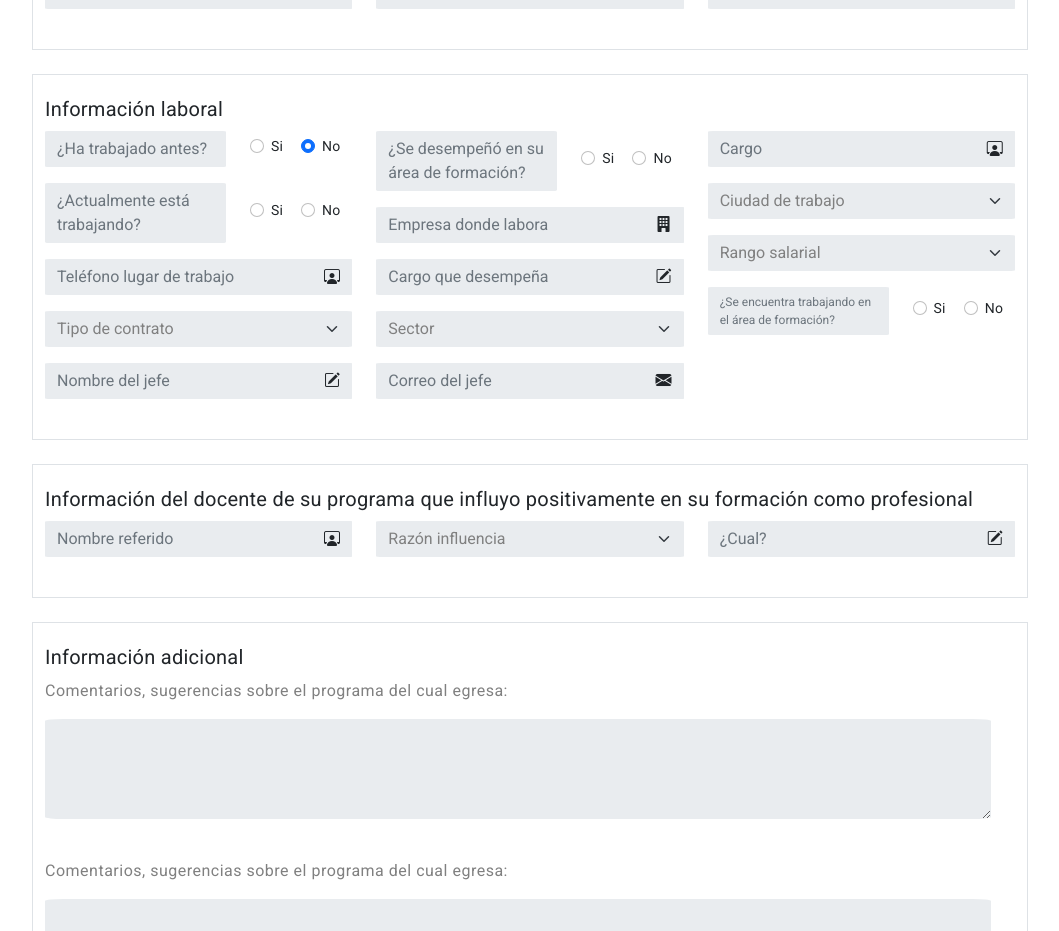
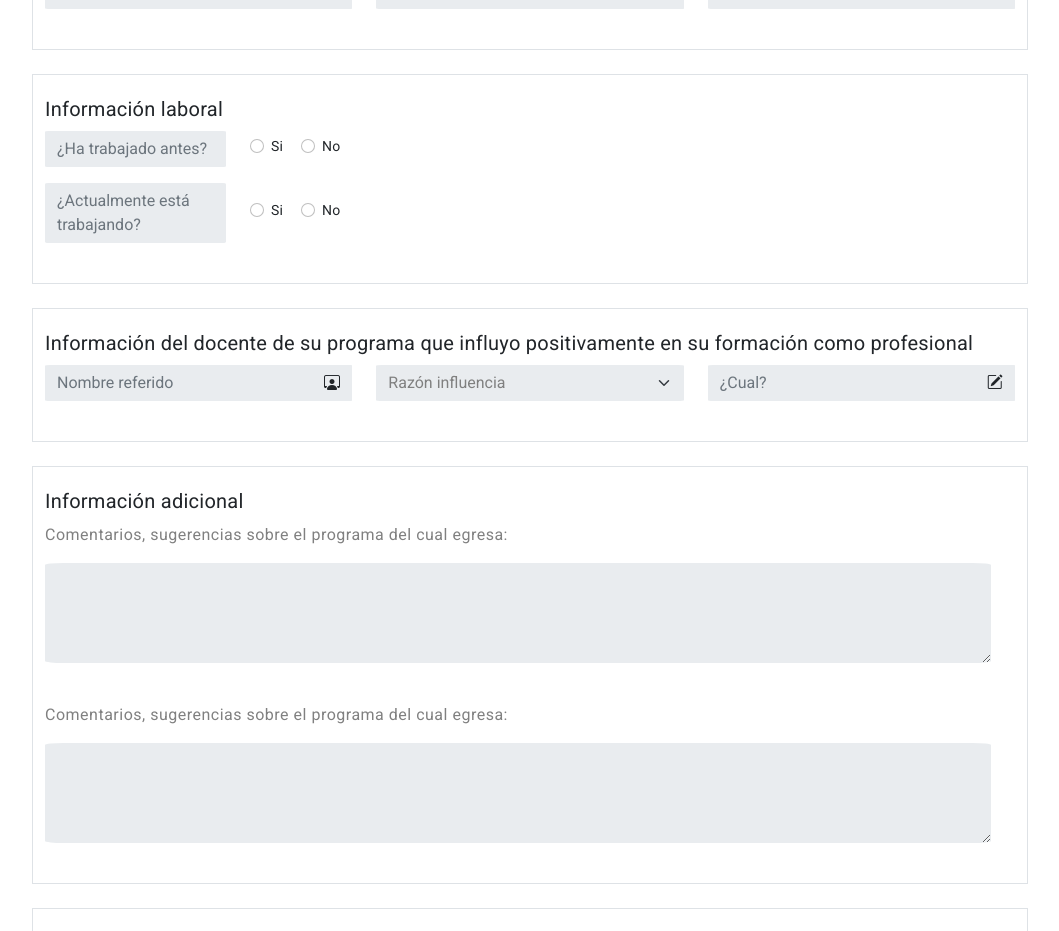
Before and after one commit to kevinalarcon95/Graduates-form, an Angular app: page /graduates-form in a window 1280 px wide. Shown: the part 940-1871 px from the top of the page, without its empty margins (110-1169 px from the left). Built offline with nearby package versions, Linux system fonts and the light colour scheme.

Commit message:
Correccion de algunos campos en form

```diff
--- a/src/app/graduates-form/graduates-form.component.html
+++ b/src/app/graduates-form/graduates-form.component.html
@@ -287,13 +287,13 @@
                       </div>
                       <div class="col-2 d-flex align-items-center align-self-center">
                           <div class="form-check form-check-inline col-3">
-                              <input class="form-check-input" type="radio" name="inlineRadioOptions" aria-label="radio" value="option1" (click)="enableInputTwo()" />
+                              <input class="form-check-input" formControlName="hasWork" type="radio" aria-label="radio" value="SI" (click)="enableInputTwo()" />
                               <label class="form-check-label" for="inlineRadio1">Si</label>
                           </div>
                       </div>
                       <div class="col-2 d-flex align-items-center align-self-center">
                           <div class="form-check form-check-inline col-3">
-                              <input class="form-check-input" type="radio" name="inlineRadioOptions" id="inlineRadio2" aria-label="radio" value="option2" (click)="disableInputTwo()" checked />
+                              <input class="form-check-input" formControlName="hasWork" type="radio"  id="inlineRadio2" aria-label="radio" value="NO" (click)="disableInputTwo()" checked />
                               <label class="form-check-label" for="inlineRadio2">No</label>
                           </div>
                       </div>
@@ -310,7 +310,7 @@
                       * Campo requerido
                   </div>
               </div>
-              <div class="mb-1 mb-3">
+              <div class="mb-3">
                   <div class="row pe-4">
                       <div class="col-8">
                           <div class="input-group">
@@ -319,21 +319,21 @@
                       </div>
                       <div class="col-2 d-flex align-items-center align-self-center">
                           <div class="form-check form-check-inline col-3">
-                              <input class="form-check-input" type="radio" name="inlineRadioOptions" id="inlineRadio1" value="option1" />
-                              <label class="form-check-label" for="inlineRadio1">Si</label>
+                              <input class="form-check-input" formControlName="currentlyWorking" type="radio"  id="isWorkRadio1" value="SI" (click)="enableInputThree()" />
+                              <label class="form-check-label" for="isWorkRadio1">Si</label>
                           </div>
                       </div>
                       <div class="col-2 d-flex align-items-center align-self-center">
                           <div class="form-check form-check-inline col-3">
-                              <input class="form-check-input" type="radio" name="inlineRadioOptions" id="inlineRadio2" value="option2" />
-                              <label class="form-check-label" for="inlineRadio2">No</label>
+                              <input class="form-check-input" formControlName="currentlyWorking" type="radio" id="isWorkRadio2" value="NO" (click)="disableInputThree()" checked/>
+                              <label class="form-check-label" for="isWorkRadio2">No</label>
                           </div>
                       </div>
                   </div>
               </div>
-              <div class="mb-1">
-                  <div class="input-group mb-3">
-                      <input type="text" class="form-control" formControlName="phoneWork" aria-label="Sizing example input" aria-describedby="inputGroup-sizing-default" required placeholder="Teléfono lugar de trabajo" />
+              <div class="mb-3" *ngIf="element3 == true">
+                  <div class="input-group mb-3" >
+                      <input type="text" class="form-control" formControlName="phoneWork" aria-label="Sizing example input" aria-describedby="inputGroup-sizing-default" placeholder="Teléfono lugar de trabajo" />
                       <span class="input-group-text" id="inputGroup-sizing-default">
                         <i class="bi bi-person-workspace"></i>
                       </span>
@@ -343,7 +343,7 @@
                   </div>
                   <div *ngIf="graduatesForm.get('phoneWork')?.errors?.pattern" class="alert alert-danger">Solo debe ingresar valores númericos.</div>
               </div>
-              <div class="mb-1 mb-3">
+              <div class="mb-3" *ngIf="element3 == true">
                   <select class="form-select mb-3" formControlName="typeContract" aria-label="Default select example">
                       <option value="" selected hidden>Tipo de contrato</option>
                       <option value="CONTRATO A TÉRMINO FIJO">
@@ -369,9 +369,9 @@
                       * Campo requerido
                   </div>
               </div>
-              <div class="mb-1">
-                  <div class="input-group mb-3">
-                      <input type="text" class="form-control" formControlName="bossName" aria-label="Sizing example input" aria-describedby="inputGroup-sizing-default" required placeholder="Nombre del jefe" />
+              <div class="mb-3" *ngIf="element3 == true">
+                  <div class="input-group">
+                      <input type="text" class="form-control" formControlName="bossName" aria-label="Sizing example input" aria-describedby="inputGroup-sizing-default" placeholder="Nombre del jefe" />
                       <span class="input-group-text" id="inputGroup-sizing-default">
                         <i class="bi bi-pencil-square"></i>
                       </span>
@@ -381,7 +381,7 @@
                   </div>
               </div>
           </div>
-          <div class="col-4">
+          <div class="col-4" *ngIf="element3 == true">
               <div class="mb-1 mb-3">
                   <div class="row pe-4">
                       <div class="col-8">
@@ -389,13 +389,13 @@
                       </div>
                       <div class="col-2 d-flex align-items-center align-self-center">
                           <div class="form-check form-check-inline col-3">
-                              <input class="form-check-input" type="radio" name="optionArea" formControlName="optionArea" id="inlineRadio1" value="SI" required />
+                              <input class="form-check-input" type="radio" name="optionArea" formControlName="optionArea" id="inlineRadio1" value="SI" />
                               <label class="form-check-label" for="inlineRadio1">Si</label>
                           </div>
                       </div>
                       <div class="col-2 d-flex align-items-center align-self-center">
                           <div class="form-check form-check-inline col-3">
-                              <input class="form-check-input" type="radio" name="optionArea" formControlName="optionArea" id="inlineRadio2" value="NO" required />
+                              <input class="form-check-input" type="radio" name="optionArea" formControlName="optionArea" id="inlineRadio2" value="NO" />
                               <label class="form-check-label" for="inlineRadio2">No</label>
                           </div>
                       </div>
@@ -406,7 +406,7 @@
               </div>
               <div class="mb-1">
                   <div class="input-group mb-3">
-                      <input type="text" class="form-control" formControlName="nameCompanyWork" aria-label="Sizing example input" aria-describedby="inputGroup-sizing-default" required placeholder="Empresa donde labora" />
+                      <input type="text" class="form-control" formControlName="nameCompanyWork" aria-label="Sizing example input" aria-describedby="inputGroup-sizing-default" placeholder="Empresa donde labora" />
                       <span class="input-group-text" id="inputGroup-sizing-default">
                         <i class="bi bi-building-fill"></i>
                      </span>
@@ -417,7 +417,7 @@
               </div>
               <div class="mb-1">
                   <div class="input-group mb-3">
-                      <input type="text" class="form-control" formControlName="positionCompany" aria-label="Sizing example input" aria-describedby="inputGroup-sizing-default" required placeholder="Cargo que desempeña" />
+                      <input type="text" class="form-control" formControlName="positionCompany" aria-label="Sizing example input" aria-describedby="inputGroup-sizing-default" placeholder="Cargo que desempeña" />
                       <span class="input-group-text" id="inputGroup-sizing-default">
                         <i class="bi bi-pencil-square"></i>
                       </span>
@@ -427,7 +427,7 @@
                   </div>
               </div>
               <div class="mb-1 mb-3">
-                  <select class="form-select" formControlName="workSector" aria-label="Default select example" required>
+                  <select class="form-select" formControlName="workSector" aria-label="Default select example">
                       <option value="" selected hidden>Sector</option>
                       <option value="PUBLICO">Publico</option>
                       <option value="PRIVADO">Privado</option>
@@ -439,7 +439,7 @@
               </div>
               <div class="mb-1">
                   <div class="input-group mb-3">
-                      <input type="email" class="form-control" formControlName="bossMail" aria-label="Sizing example input" aria-describedby="inputGroup-sizing-default" required placeholder="Correo del jefe" />
+                      <input type="email" class="form-control" formControlName="bossMail" aria-label="Sizing example input" aria-describedby="inputGroup-sizing-default" placeholder="Correo del jefe" />
                       <span class="input-group-text" id="inputGroup-sizing-default">
                         <i class="bi bi-envelope-fill"></i>
                       </span>
@@ -450,10 +450,10 @@
                   <div *ngIf="graduatesForm.get('bossMail')?.errors?.['email'] && graduatesForm.get('bossMail')?.touched" class="alert alert-danger">* No es un correo</div>
               </div>
           </div>
-          <div class="col-4">
+          <div class="col-4" *ngIf="element3 == true">
               <div class="mb-1 mb-3">
                   <div class="input-group">
-                      <input type="text" class="form-control" formControlName="bossPositionCompany" aria-label="Sizing example input" aria-describedby="inputGroup-sizing-default" required placeholder="Cargo" />
+                      <input type="text" class="form-control" formControlName="bossPositionCompany" aria-label="Sizing example input" aria-describedby="inputGroup-sizing-default" placeholder="Cargo" />
                       <span class="input-group-text" id="inputGroup-sizing-default">
                         <i class="bi bi-person-workspace"></i>
                       </span>
@@ -558,7 +558,7 @@
           <div class="col-4">
               <div class="mb-1">
                   <div class="input-group mb-3">
-                      <input type="text" class="form-control" aria-label="Sizing example input" aria-describedby="inputGroup-sizing-default" required placeholder="¿Cual?" />
+                      <input type="text" class="form-control" formControlName="whatReason" aria-label="Sizing example input" aria-describedby="inputGroup-sizing-default" required placeholder="¿Cual?" />
                       <span class="input-group-text" id="inputGroup-sizing-default">
                         <i class="bi bi-pencil-square"></i>
                       </span>
--- a/src/model/GraduatesForm.ts
+++ b/src/model/GraduatesForm.ts
@@ -18,8 +18,11 @@ export class GraduatesForm{
       //Información del referido
       refeName: string;
       cellRefe: number;
-      emailRefe: string;      //Información laboral
+      emailRefe: string;
+      //Información laboral
+      hasWork: string;
       companyWork: string;
+      currentlyWorking: string;
       phoneWork: number;
       typeContract: string;
       bossName: string;
@@ -35,7 +38,7 @@ export class GraduatesForm{
       //Información del docente
       nameRefeDoc: string;
       reasonInfluence: string;
-
+      whatReason: string
       //Información adicional
       commentOne: string;
       commentTwo: string;
```
Also changed, not shown: src/app/graduates-form/graduates-form.component.ts (+11 -4 lines).
